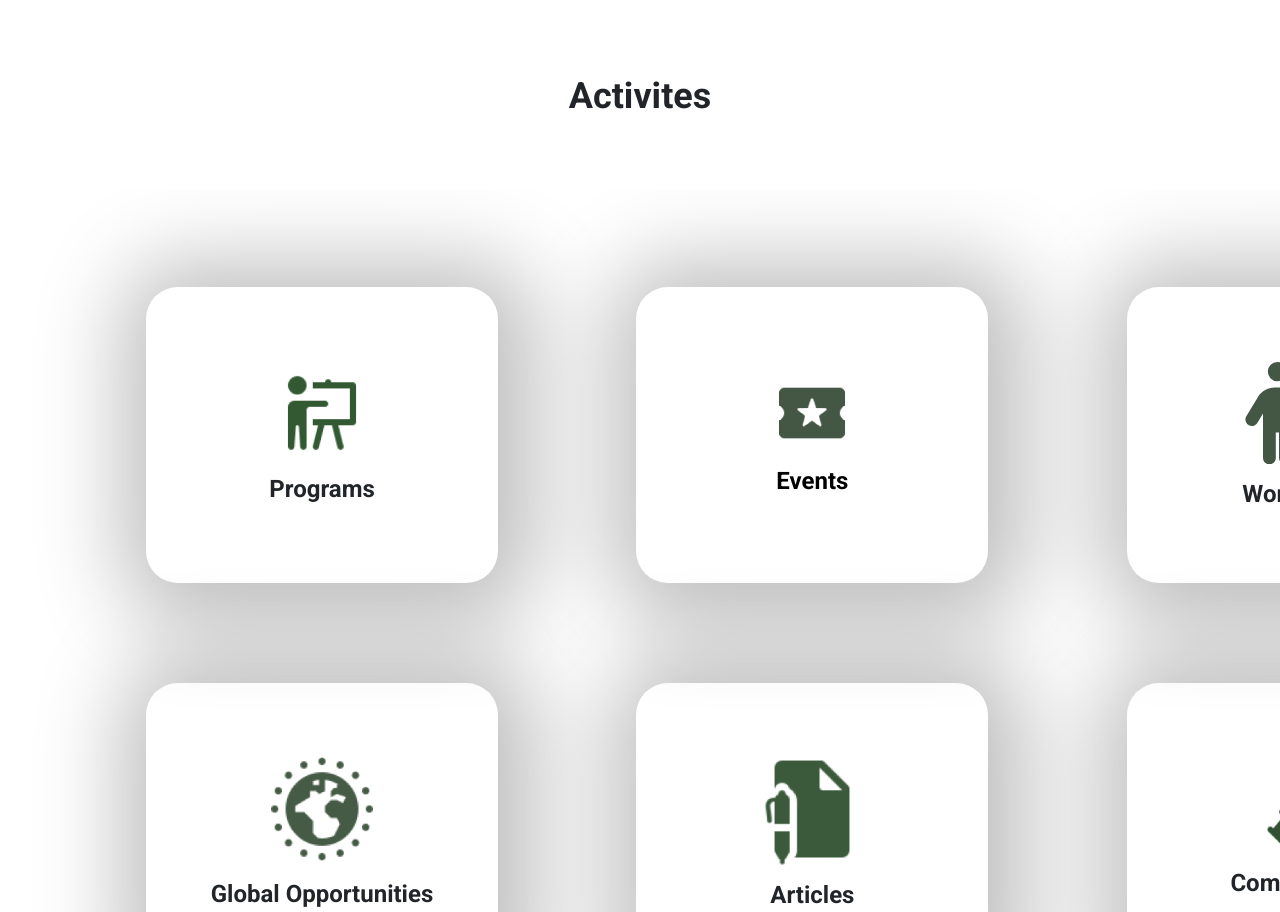
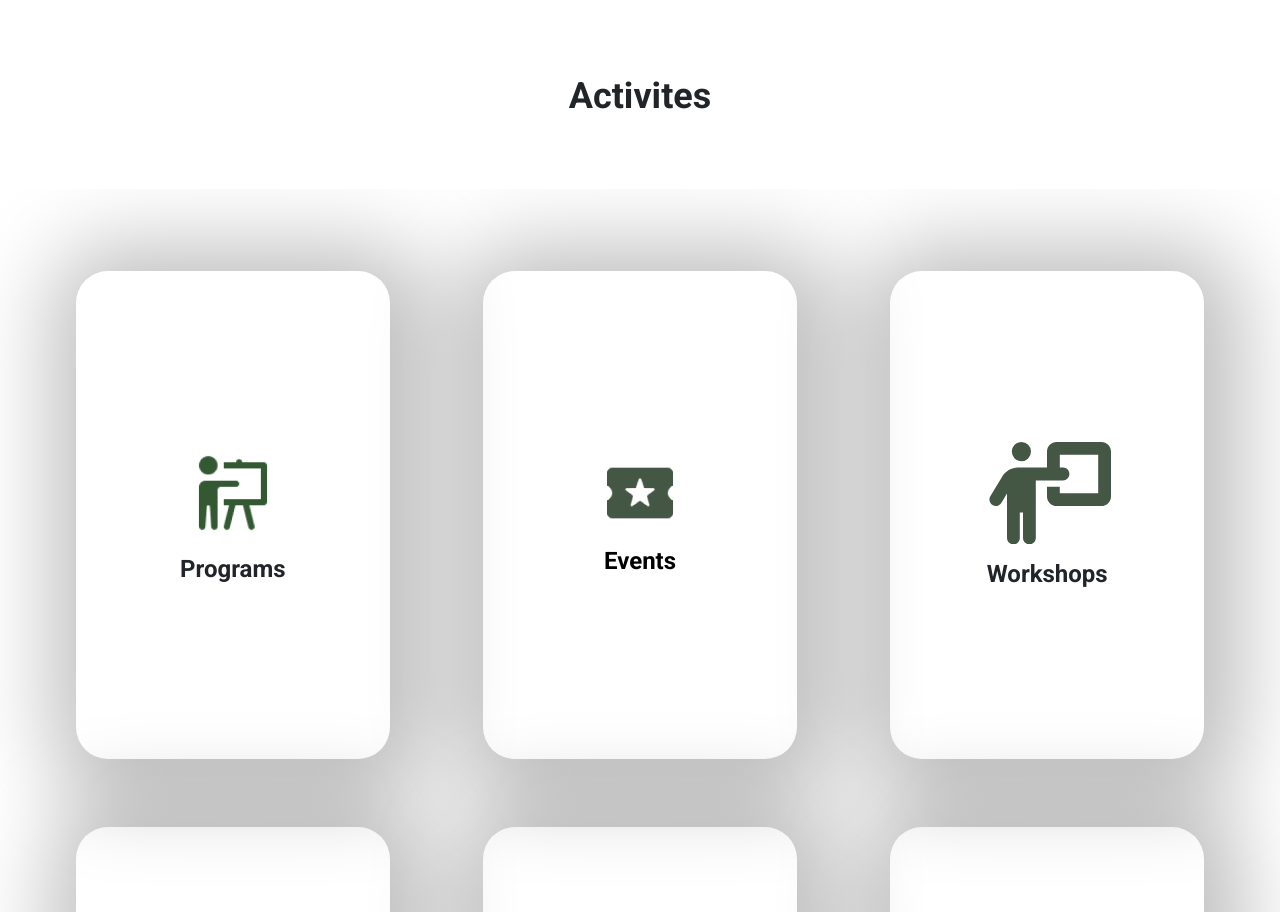
Before and after one commit to FARIDELSAYED7/GreenAura, a plain HTML site: page index.html in a window 1280 px wide. Shown: the part 3117-4029 px from the top of the page. Drawn offline with Linux system fonts and the light colour scheme.

Commit message:
update resposive for activites section

```diff
--- a/event.css
+++ b/event.css
@@ -183,7 +183,6 @@ section h3 {
     align-items: center;
 }
 
-.max-content-wrapper {}
 
 .profile-img {
     border-radius: 100%;
@@ -245,6 +244,28 @@ section h3 {
     height: 6.75rem;
     padding: 2rem 2rem;
     border: 1px solid #aaa;
+}
+.Activities{
+    padding: 0 7.5vw;
+}
+
+.activites-box{
+    display: flex;
+    flex-direction: column;
+    justify-content: center;
+    align-items: center;
+    width: 27.5vw;
+    height: 18.5rem;
+    margin: 3.125rem;
+    padding: 2.5rem 3rem;
+    border-radius: 2rem;
+    box-shadow: 7px 6px 5.3125rem 2rem rgba(0, 0, 0, 0.25);
+    transition: 0.3s;
+    text-align: center;
+}
+
+.activites-box:hover{
+    transform: scale(1.1);
 }
 
 .footer {
@@ -336,6 +357,13 @@ section h3 {
     .partners img {
         width: 100vw !important;
     }
+    #Activities{
+        height: auto !important;
+    }
+
+    .activites-box{
+        width: auto !important;
+    }
 
     .footer-columns,
     .footer-bottom {
--- a/style.css
+++ b/style.css
@@ -152,19 +152,22 @@ section > h1{
     display: flex;
     justify-content: center;
     align-items: center;
-    padding: 1.25rem;
+    padding: 1rem;
 }
 
 .activities {
     display: grid;
-    grid-template: 1fr 1fr / 1fr 1fr 1fr;
+    grid-template-columns: repeat(3, 1fr);
     padding: 3rem 7.5vw;
+    justify-content: center;
     justify-items: center;
+    -webkit-column-gap: 3vw;
     -moz-column-gap: 3vw;
-    column-gap: 3vw;
+    column-gap: 2vw;
 }
 
 .activites-font h1{
+    font-size: 12rem;
     text-align: center;
     margin: 2rem 0 0 0;
 }
@@ -174,14 +177,22 @@ section > h1{
     flex-direction: column;
     justify-content: center;
     align-items: center;
-    width: 27.5vw;
-    height: 18.5rem;
-    margin: 3.125rem;
+    width: 24.5vw;
+    height: 30.5rem;
+    margin: 2.125rem;
     padding: 2.5rem 3rem;
     border-radius: 2rem;
     box-shadow: 7px 6px 5.3125rem 2rem rgba(0, 0, 0, 0.25);
     transition: 0.3s;
     text-align: center;
+    -webkit-border-radius: 2rem;
+    -moz-border-radius: 2rem;
+    -ms-border-radius: 2rem;
+    -o-border-radius: 2rem;
+    -webkit-transition: 0.3s;
+    -moz-transition: 0.3s;
+    -ms-transition: 0.3s;
+    -o-transition: 0.3s;
 }
 
 .activites-box:hover{
```
Also changed, not shown: index.html (+0 -7 lines).
